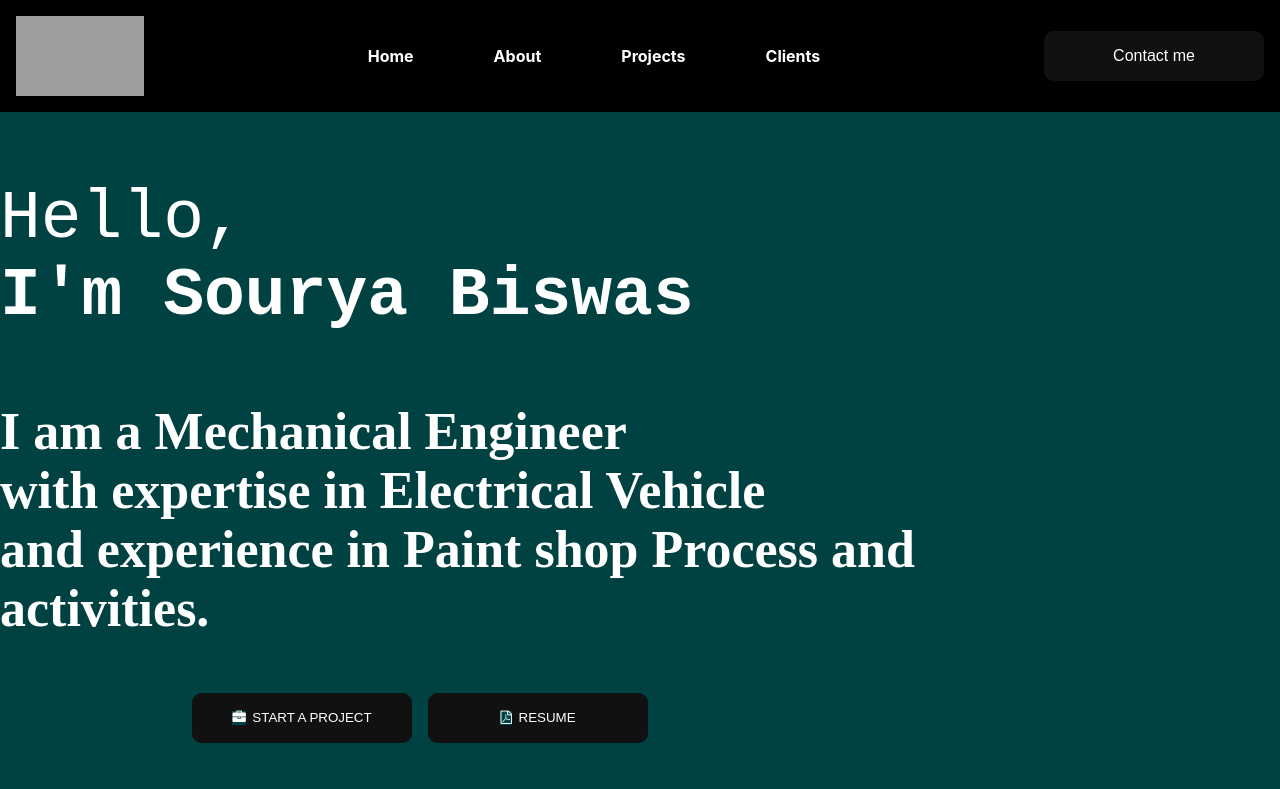
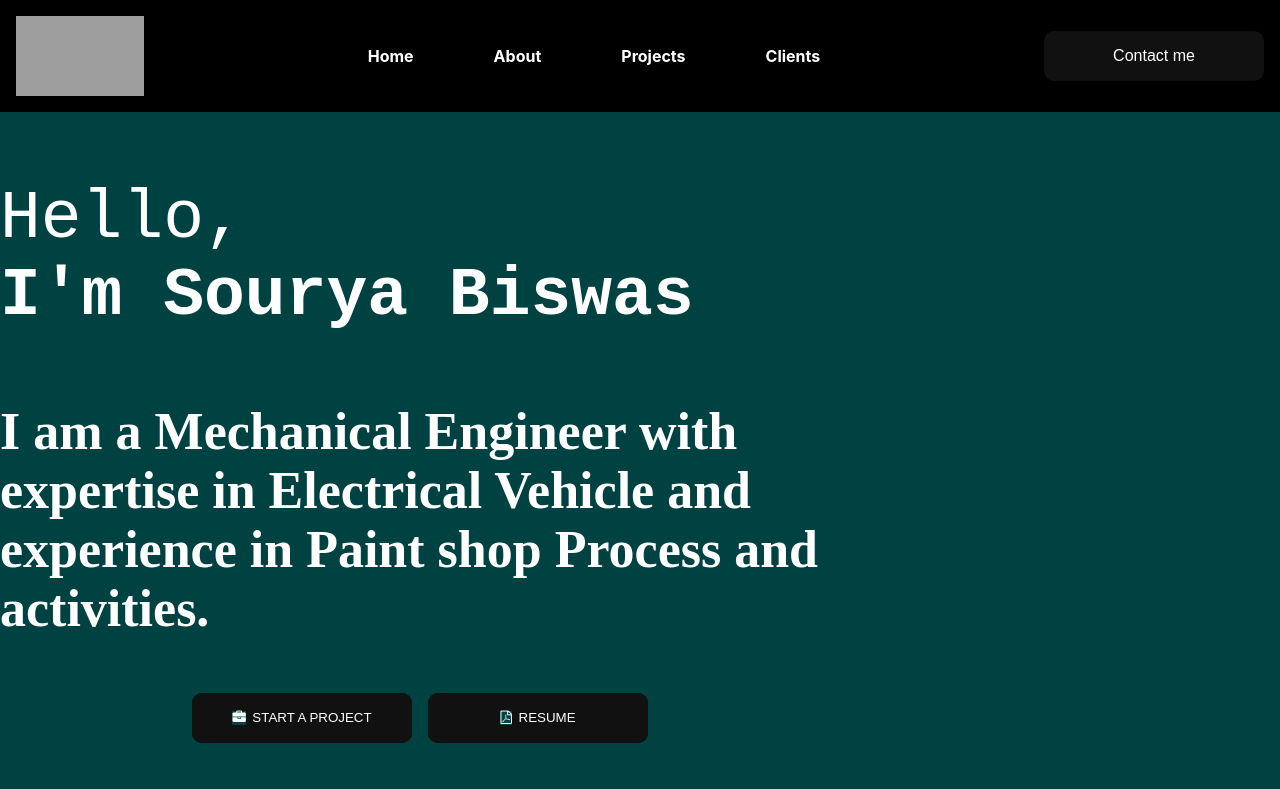
Before and after one commit to mrrajeev29/Portfolio-2, a React (Create React App) app: page / in a window 1280 px wide. Shown: the top 789 px of the page. Built offline with nearby package versions, Linux system fonts and the light colour scheme; grey boxes are pictures that could not be loaded.

Commit message:
Update intro.js

```diff
--- a/src/component/Intro/intro.js
+++ b/src/component/Intro/intro.js
@@ -9,9 +9,9 @@ const Intro=()=>{
             <span className="name">I'm Sourya Biswas</span>
         </h3>
         <h1 className="design2">
-            <span>I am a Mechanical Engineer</span><br/>
-            <span> with expertise in Electrical Vehicle</span>
-            <span> and experience in Paint shop Process and activities.</span>
+            <span>I am a Mechanical Engineer with</span><br/>
+            <span>expertise in Electrical Vehicle and</span>
+            <span>experience in Paint shop Process and activities.</span>
         </h1>
         <br/>
         <div className="infobtn">
```
